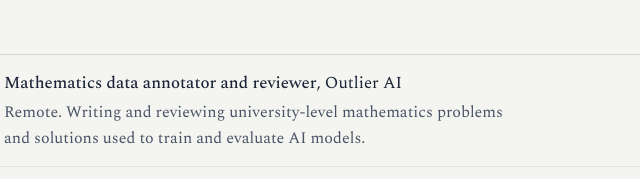
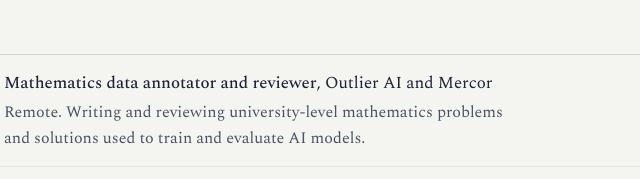
Before and after one commit to eospino12/eospino12.github.io, a plain HTML site: page cv.html in a window 1280 px wide. Shown: the part 592-771 px from the top of the page, 266-906 px from the left. Drawn offline with nearby package versions, Linux system fonts and the light colour scheme.

Commit message:
CV: añade Mercor junto a Outlier AI
Co-Authored-By: Claude Opus 5.5 <noreply@anthropic.com>
Claude-Session: https://claude.ai/code/session_012AFH1nvupNHzHcGKEWv4LK

```diff
--- a/cv.html
+++ b/cv.html
@@ -81,7 +81,7 @@
       <div class="cv-row">
         <div class="when"></div>
         <div class="what">
-          <strong><span lang="es">Anotador y revisor de datos matemáticos</span><span lang="en">Mathematics data annotator and reviewer</span><span lang="pt">Anotador e revisor de dados matemáticos</span></strong>, Outlier AI
+          <strong><span lang="es">Anotador y revisor de datos matemáticos</span><span lang="en">Mathematics data annotator and reviewer</span><span lang="pt">Anotador e revisor de dados matemáticos</span></strong>, <span lang="es">Outlier AI y Mercor</span><span lang="en">Outlier AI and Mercor</span><span lang="pt">Outlier AI e Mercor</span>
           <p lang="es">Trabajo remoto. Redacción y revisión de problemas y soluciones de matemáticas de nivel universitario para entrenar y evaluar modelos de inteligencia artificial.</p>
           <p lang="en">Remote. Writing and reviewing university-level mathematics problems and solutions used to train and evaluate AI models.</p>
           <p lang="pt">Remoto. Redação e revisão de problemas e soluções de matemática de nível universitário para treinar e avaliar modelos de inteligência artificial.</p>
```
